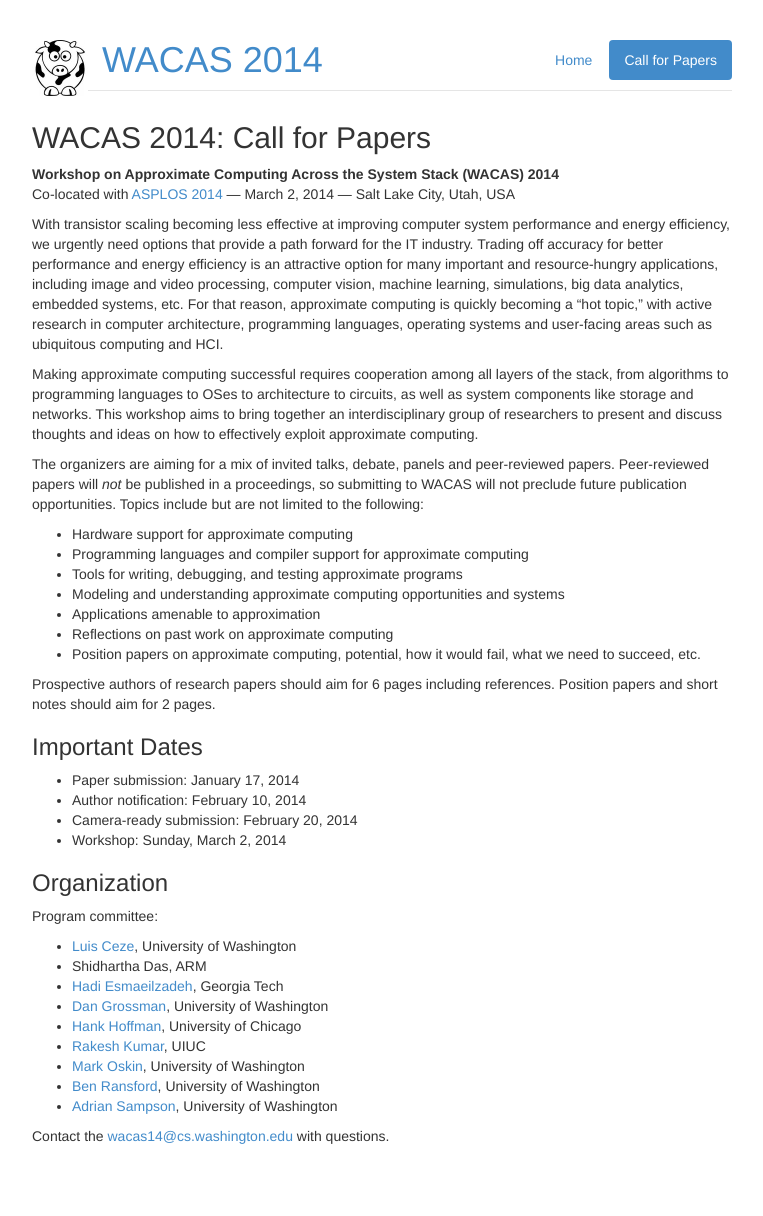
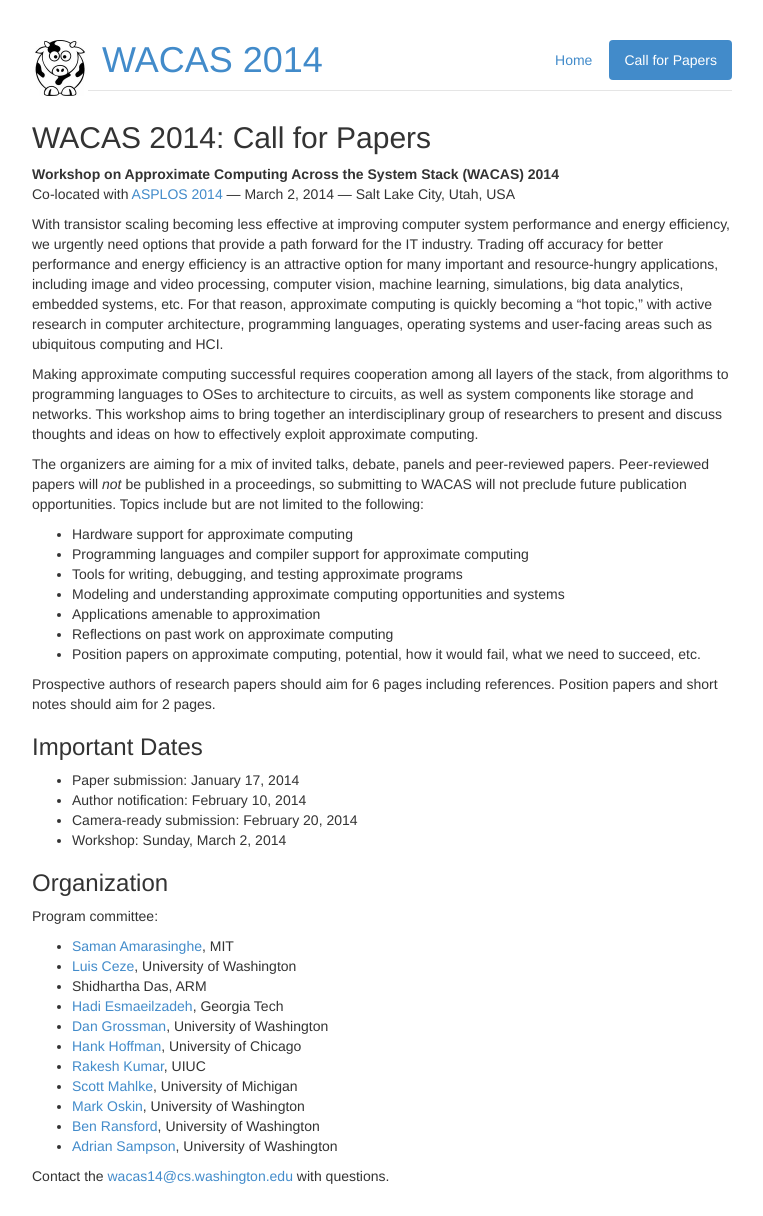
Before and after one commit to uwsampa/sampa-public, a Jekyll site: the page built from wacas14/cfp.md, in a window 1280 px wide. Shown: the whole page, without its empty margins (258-1021 px from the left). Built offline with Jekyll 4.4.1, drawn with Linux system fonts in a browser that asks for light colours; Markdown is read by kramdown in place of the engine named in the settings; before the commit the page ends 1176 px from its top, so only the background shows below that.

Commit message:
added saman and scott

```diff
--- a/wacas14/cfp.md
+++ b/wacas14/cfp.md
@@ -57,12 +57,14 @@ references. Position papers and short notes should aim for 2 pages.
 
 Program committee:
 
+* [Saman Amarasinghe], MIT
 * [Luis Ceze][], University of Washington
 * Shidhartha Das, ARM
 * [Hadi Esmaeilzadeh][], Georgia Tech
 * [Dan Grossman][], University of Washington
 * [Hank Hoffman][], University of Chicago
 * [Rakesh Kumar][], UIUC
+* [Scott Mahlke][], University of Michigan
 * [Mark Oskin][], University of Washington
 * [Ben Ransford][], University of Washington
 * [Adrian Sampson][], University of Washington
@@ -70,11 +72,13 @@ Program committee:
 Contact the [wacas14@cs.washington.edu][organizers] with questions.
 
 [organizers]: mailto:wacas14@cs.washington.edu
+[Saman Amarasinghe]: http://people.csail.mit.edu/saman/
 [Luis Ceze]: http://homes.cs.washington.edu/~luisceze/
 [Hadi Esmaeilzadeh]: http://www.cc.gatech.edu/~hadi/
 [Dan Grossman]: http://homes.cs.washington.edu/~djg/
 [Hank Hoffman]: http://www.cs.uchicago.edu/people/hankhoffmann
 [Rakesh Kumar]: http://passat.crhc.illinois.edu/rakeshk/
+[Scott Mahlke]: http://web.eecs.umich.edu/~mahlke/
 [Mark Oskin]: http://homes.cs.washington.edu/~oskin/
 [Ben Ransford]: http://homes.cs.washington.edu/~ransford/
 [Adrian Sampson]: http://homes.cs.washington.edu/~asampson/
```
